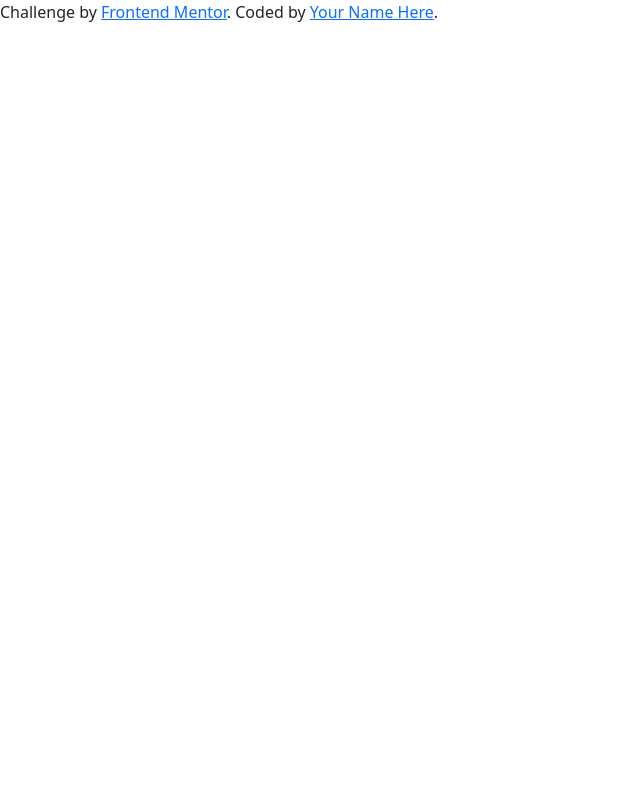
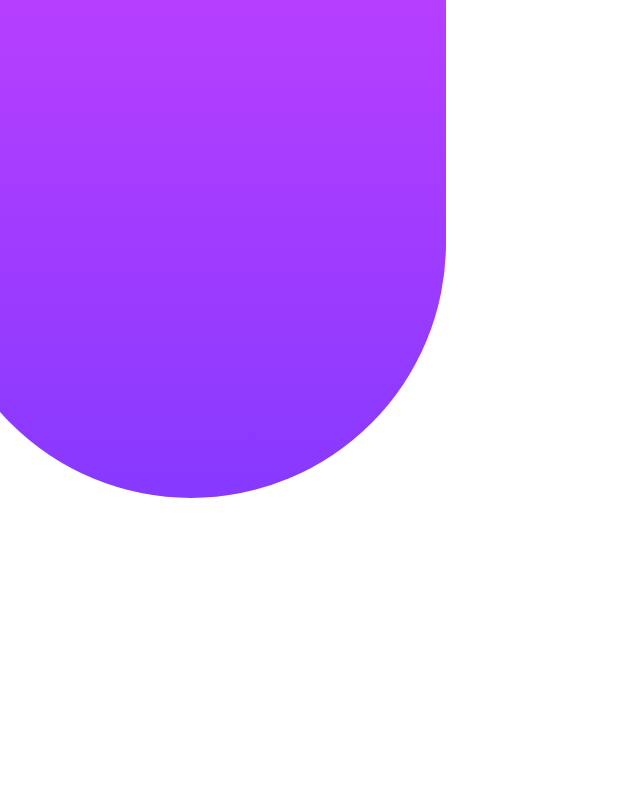
Before and after one commit to epicpgh/SBA3-EvanMiller, a plain HTML site: page chat-app-css-illustration-master/index.html in a window 1280 px wide. Shown: the top 800 px of the page, without its empty margins (0-640 px from the left). Drawn offline with nearby package versions, Linux system fonts and the light colour scheme.

Commit message:
Terrified of losing progress

```diff
--- /dev/null
+++ b/chat-app-css-illustration-master/custom.css
@@ -0,0 +1,10 @@
+.purple-element{
+    background: linear-gradient(180deg, #E844FF 0%, #8739FF 100%) !important;
+    border-radius: 50pc !important;
+    width: 510px;
+    height: 1018px;
+    position: relative;
+    left: -5%;
+    top: -65vh;
+
+}
--- a/chat-app-css-illustration-master/index.html
+++ b/chat-app-css-illustration-master/index.html
@@ -5,6 +5,7 @@
   <meta name="viewport" content="width=device-width, initial-scale=1.0"> <!-- displays site properly based on user's device -->
 
   <link rel="icon" type="image/png" sizes="32x32" href="./images/favicon-32x32.png">
+  <link rel="stylesheet" href="custom.css">
   <link rel="stylesheet" href="https://cdn.jsdelivr.net/npm/bootstrap@5.3.3/dist/css/bootstrap.min.css">
   <title>Frontend Mentor | [Challenge Name Here]</title>
 
@@ -14,8 +15,8 @@
     .attribution a { color: hsl(228, 45%, 44%); }
   </style>
 </head>
-<body class="bg-white" style="w-1440 h-800";>
-  <div class ="purple-card"
+<body class="bg-white" style="w=1440 h=800";>
+  <div class ="purple-element"></div>
 
   Samuel Green
   Available to Walk
```
